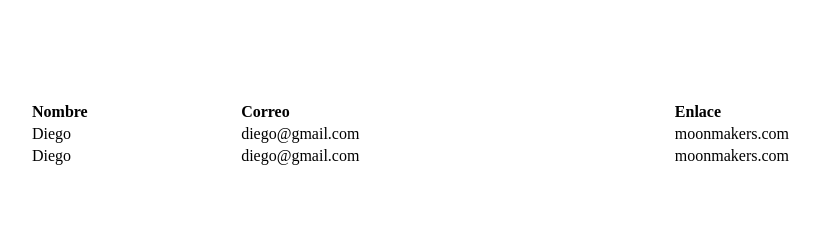
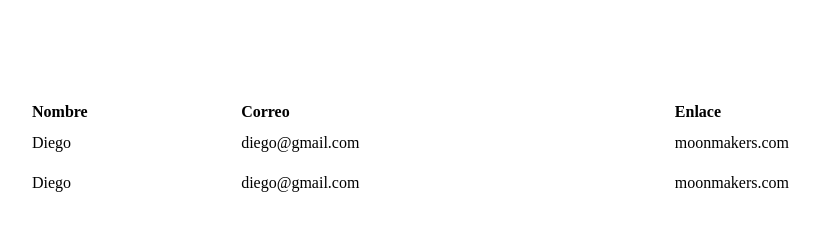
Before and after one commit to Diego-Luna/Introduccion-a-Redux, a React app in the folder moonmakers-blog/: page / in a window 1280 px wide. Shown: the whole page, without its empty margins (79-899 px from the left). Built offline with nearby package versions, Linux system fonts and the light colour scheme.

Commit message:
Agregando funciones a la app con React

```diff
--- a/moonmakers-blog/src/components/App.js
+++ b/moonmakers-blog/src/components/App.js
@@ -1,6 +1,21 @@
 import React from "react";
 
 const App = () => {
+  let users = [
+    {
+      id: 1,
+      name: "Diego",
+      email: "diego@gmail.com",
+      domain: "moonmakers.com",
+    },
+    {
+      id: 1,
+      name: "Diego",
+      email: "diego@gmail.com",
+      domain: "moonmakers.com",
+    },
+  ];
+
   return (
     <div className="margen">
       <table className="tabla">
@@ -12,16 +27,13 @@ const App = () => {
           </tr>
         </thead>
         <tbody>
-          <tr>
-            <td>Diego</td>
-            <td>diego@gmail.com</td>
-            <td>moonmakers.com</td>
-          </tr>
-          <tr>
-            <td>Diego</td>
-            <td>diego@gmail.com</td>
-            <td>moonmakers.com</td>
-          </tr>
+          {users.map((item) => (
+            <tr key={item.id}>
+              <td>{item.name}</td>
+              <td>{item.email}</td>
+              <td>{item.domain}</td>
+            </tr>
+          ))}
         </tbody>
       </table>
     </div>
--- a/moonmakers-blog/src/index.css
+++ b/moonmakers-blog/src/index.css
@@ -6,3 +6,9 @@
   width: 100%;
   text-align: left;
 }
+
+.tabla td {
+  padding-top: 10px;
+  padding-bottom: 10px;
+
+}
```
